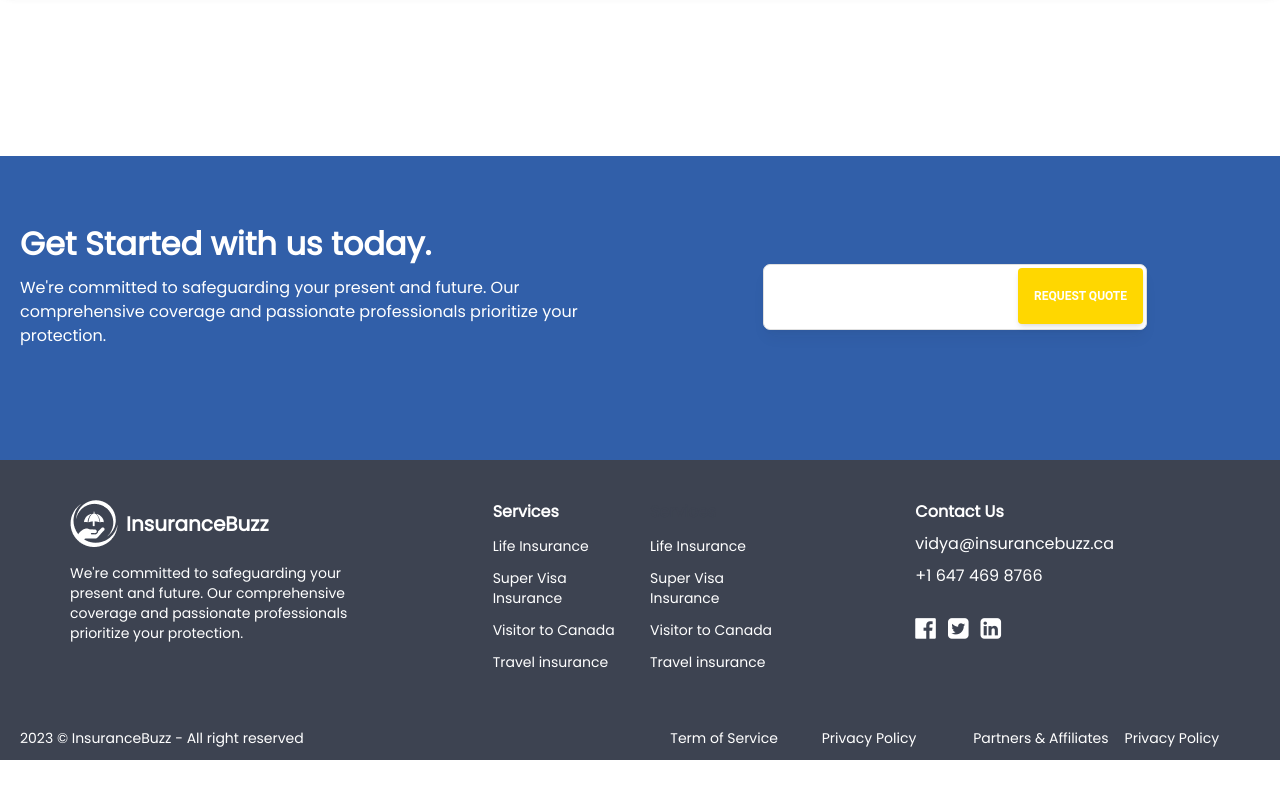
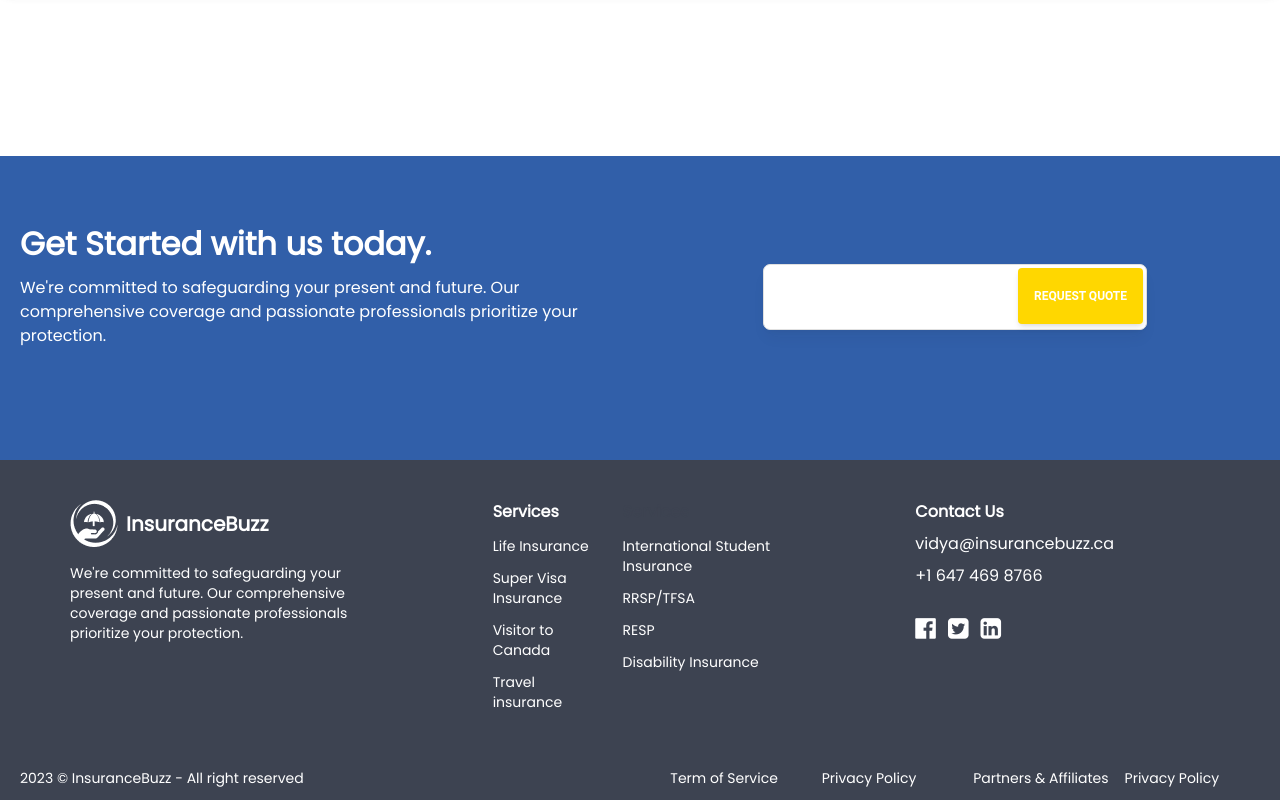
Before and after one commit to stechx1/insurance-buzz-v2, a Next.js app: page / in a window 1280 px wide. Shown: the part 4212-5012 px from the top of the page. Before the commit the page ends 4972 px from the top, so only its background shows below. Built offline with nearby package versions, Linux system fonts and the light colour scheme.

Commit message:
footer links added

```diff
--- a/components/Footer/MainFooter.js
+++ b/components/Footer/MainFooter.js
@@ -1,3 +1,4 @@
+import Link from 'next/link';
 import React from 'react';
 
 const MainFooter = () => {
@@ -21,18 +22,18 @@ const MainFooter = () => {
         <div className='flex gap-5'>
           <div className='flex flex-col gap-3'>
             <span className='font-bold text-white'>Services</span>
-            <span className=' text-white text-sm'>Life Insurance</span>
-            <span className=' text-white text-sm'>Super Visa Insurance</span>
-            <span className=' text-white text-sm'>Visitor to Canada</span>
-            <span className=' text-white text-sm'>Travel insurance</span>
+            <Link href="/life-insurance/term-life-insurance" className='cursor-pointer text-white text-sm'>Life Insurance</Link>
+            <Link href="/super-visa-insurance" className='cursor-pointer text-white text-sm'>Super Visa Insurance</Link>
+            <Link href="/visitor-canada" className='cursor-pointer text-white text-sm'>Visitor to Canada</Link>
+            <Link href="/travel-insurance" className='cursor-pointer text-white text-sm'>Travel insurance</Link>
           </div>
 
           <div className='flex flex-col gap-3'>
             <span className='font-bold text-[#3D4351]'>Services</span>
-            <span className=' text-white text-sm'>Life Insurance</span>
-            <span className=' text-white text-sm'>Super Visa Insurance</span>
-            <span className=' text-white text-sm'>Visitor to Canada</span>
-            <span className=' text-white text-sm'>Travel insurance</span>
+            <Link href="/international-student-insurance" className='cursor-pointer text-white text-sm'>International Student Insurance</Link>
+            <Link href="/investments/rrsp" className='cursor-pointer text-white text-sm'>RRSP/TFSA</Link>
+            <Link href="/investments/resp" className='cursor-pointer text-white text-sm'>RESP</Link>
+            <Link href="/life-insurance/disability-insurance" className='cursor-pointer text-white text-sm'>Disability Insurance</Link>
           </div>
         </div>
 
```
